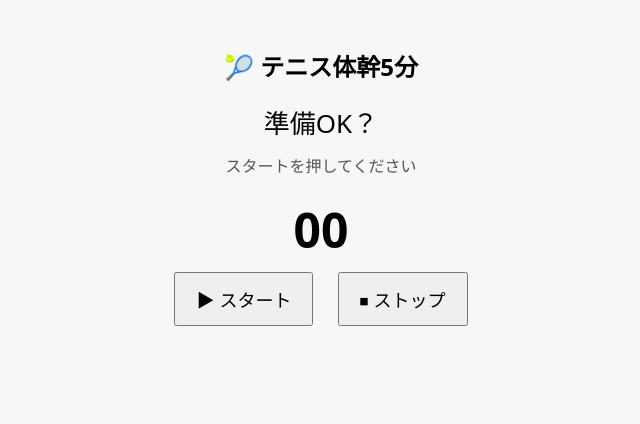
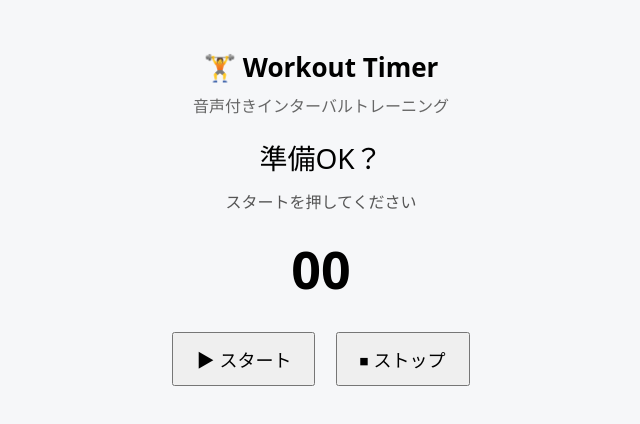
Before and after one commit to sour39/workout-timer, a plain HTML site: page index.html in a window 1280 px wide. Shown: the whole page, without its empty margins (319-959 px from the left). Drawn offline with Linux system fonts and the light colour scheme.

Commit message:
index.html の更新
タイトルなど修正

```diff
--- a/index.html
+++ b/index.html
@@ -1,21 +1,31 @@
 <!DOCTYPE html>
 <html lang="ja">
 <head>
-  <meta charset="UTF-8">
-  <title>テニス体幹5分</title>
-  <meta name="viewport" content="width=device-width, initial-scale=1.0">
+  <meta charset="UTF-8" />
+  <title>Workout Timer</title>
+  <meta name="viewport" content="width=device-width, initial-scale=1.0" />
+
+  <!-- PWA -->
+  <link rel="manifest" href="manifest.json" />
+  <meta name="theme-color" content="#2f80ed" />
+
   <style>
     body {
-      font-family: system-ui, sans-serif;
+      font-family: system-ui, -apple-system, BlinkMacSystemFont, sans-serif;
       text-align: center;
       padding: 24px;
       background: #f6f7f9;
     }
     h1 {
-      font-size: 24px;
+      font-size: 26px;
+      margin-bottom: 8px;
+    }
+    #subtitle {
+      color: #666;
+      margin-bottom: 20px;
     }
     #exercise {
-      font-size: 26px;
+      font-size: 28px;
       margin-top: 20px;
     }
     #description {
@@ -24,30 +34,28 @@
       margin: 12px 0 20px;
     }
     #timer {
-      font-size: 48px;
+      font-size: 52px;
       font-weight: bold;
+      margin: 20px 0;
     }
     button {
       font-size: 18px;
-      padding: 12px 20px;
-      margin: 10px;
+      padding: 12px 22px;
+      margin: 8px;
     }
   </style>
 </head>
+
 <body>
-
-
-<h1>🎾 テニス体幹5分</h1>
-
+  <h1>🏋️ Workout Timer</h1>
+  <div id="subtitle">音声付きインターバルトレーニング</div>
 
   <div id="exercise">準備OK？</div>
   <div id="description">スタートを押してください</div>
   <div id="timer">00</div>
 
-
   <button id="toggleBtn" onclick="togglePause()">▶ スタート</button>
   <button onclick="stopWorkout()">⏹ ストップ</button>
-
 
   <script>
     const workout = [
@@ -62,13 +70,11 @@ const workout = [
       { name: "ヒップリフト", time: 30, desc: "お尻を締めて持ち上げる。" }
     ];
 
-
     let index = 0;
     let remaining = 0;
     let interval = null;
     let isRunning = false;
     let isPaused = false;
-
 
     function speak(text) {
       const uttr = new SpeechSynthesisUtterance(text);
@@ -77,10 +83,8 @@ function speak(text) {
       speechSynthesis.speak(uttr);
     }
 
-
     function togglePause() {
       const btn = document.getElementById("toggleBtn");
-
 
       // 初回スタート
       if (!isRunning) {
@@ -91,7 +95,6 @@ function togglePause() {
         startCurrent();
         return;
       }
-
 
       // 一時停止
       if (!isPaused) {
@@ -104,39 +107,32 @@ function togglePause() {
         return;
       }
 
-
       // 再開
       isPaused = false;
       btn.textContent = "⏸ 一時停止";
       startInterval();
     }
 
-
     function startCurrent() {
       const item = workout[index];
       remaining = item.time;
-
 
       document.getElementById("exercise").textContent = item.name;
       document.getElementById("description").textContent = item.desc;
       document.getElementById("timer").textContent = remaining;
 
-
       speak(`${item.name}、${remaining}秒スタート`);
       startInterval();
     }
-
 
     function startInterval() {
       interval = setInterval(() => {
         remaining--;
         document.getElementById("timer").textContent = remaining;
 
-
         if (remaining === 5) {
           speak("残り5秒");
         }
-
 
         if (remaining <= 0) {
           clearInterval(interval);
@@ -150,24 +146,20 @@ function startInterval() {
       }, 1000);
     }
 
-
     function stopWorkout() {
       clearInterval(interval);
       interval = null;
       speechSynthesis.cancel();
 
-
       isRunning = false;
       isPaused = false;
       index = 0;
-
 
       document.getElementById("exercise").textContent = "中断しました";
       document.getElementById("description").textContent = "スタートで最初から";
       document.getElementById("timer").textContent = "⏹";
       document.getElementById("toggleBtn").textContent = "▶ スタート";
     }
-
 
     function finishWorkout() {
       isRunning = false;
@@ -178,8 +170,11 @@ function finishWorkout() {
       document.getElementById("toggleBtn").textContent = "▶ スタート";
       speak("お疲れさまでした。トレーニング終了です。");
     }
+
+    // Service Worker 登録（PWA）
+    if ("serviceWorker" in navigator) {
+      navigator.serviceWorker.register("service-worker.js");
+    }
   </script>
-
-
 </body>
 </html>
```
Lines whose indentation alone changed are shown as unchanged.
